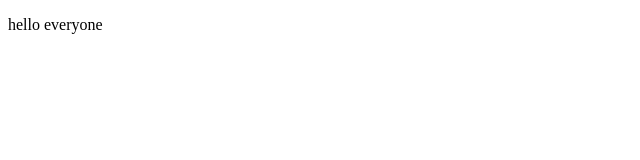
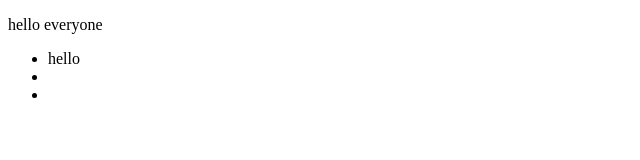
Before and after one commit to Sudhanshu77verma/test, a plain HTML site: page index.html in a window 1280 px wide. Shown: the full height of the page, 0-640 px from the left. Drawn offline with Linux system fonts and the light colour scheme.

Commit message:
add a list

```diff
--- a/index.html
+++ b/index.html
@@ -8,5 +8,10 @@
 <body>
 
     <p>hello everyone</p>
+    <ul>
+        <li>hello</li>
+        <li></li>
+        <li></li>
+    </ul>
 </body>
 </html>
```
